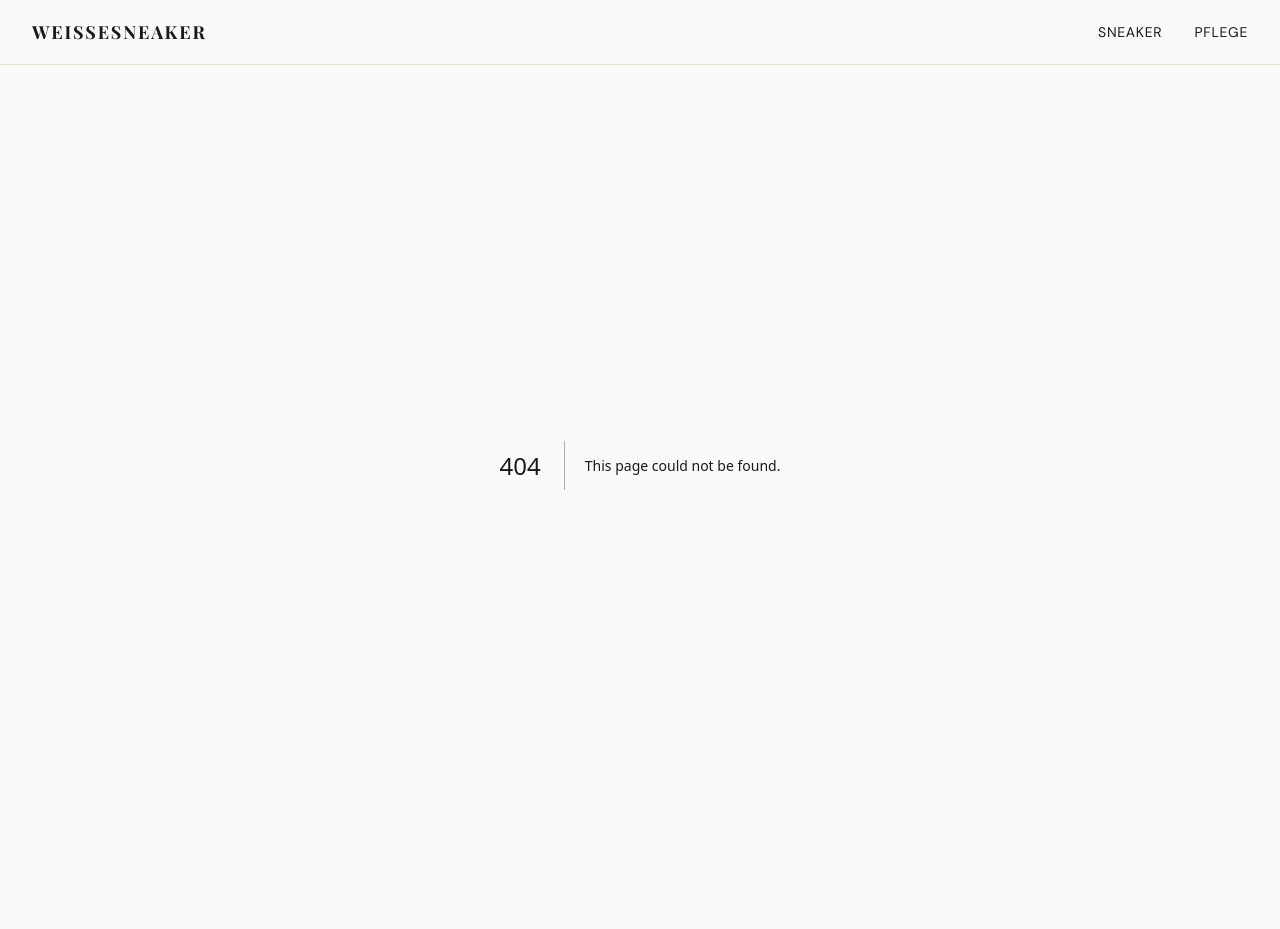
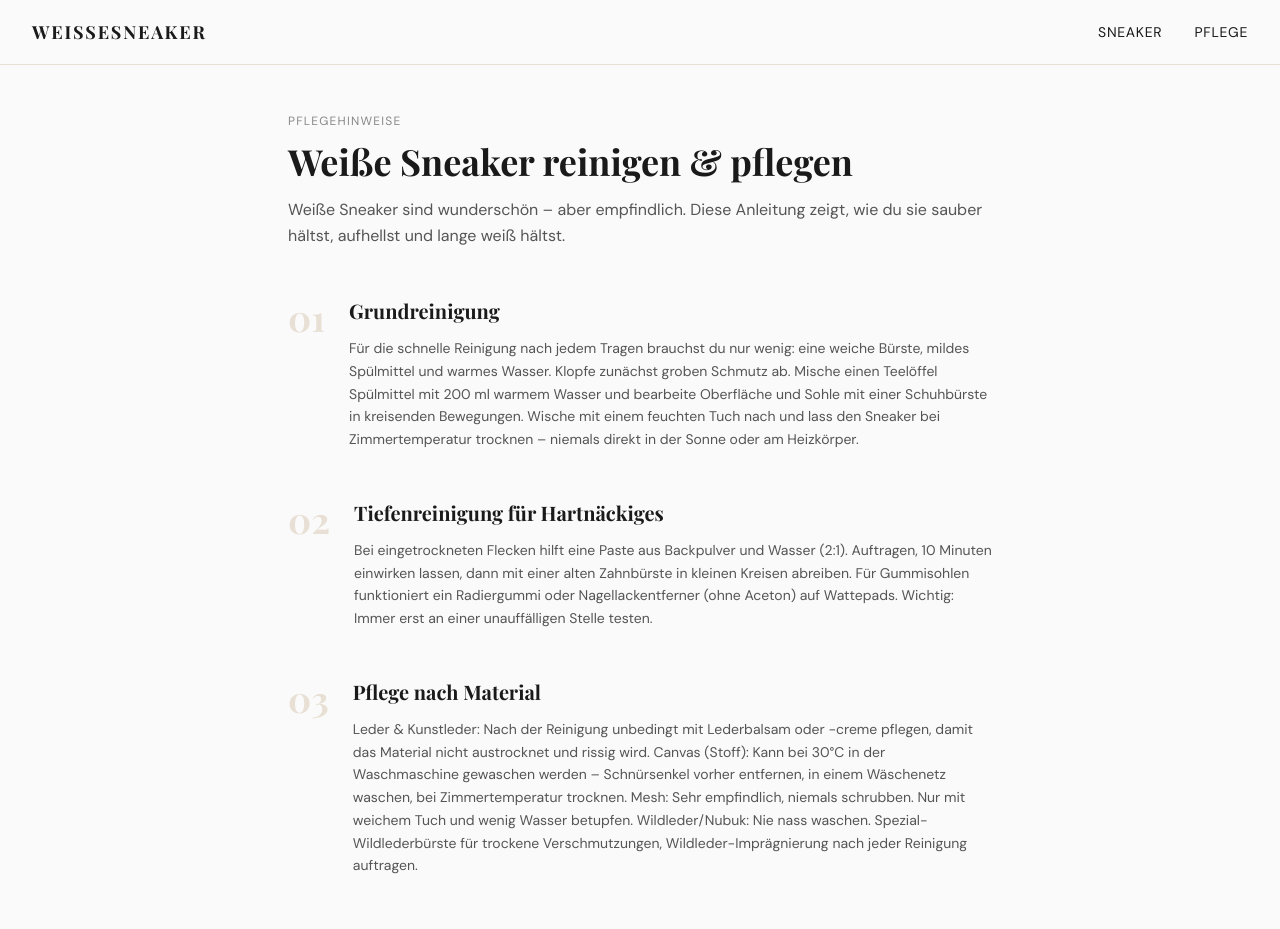
Before and after one commit to swoerner/weissesneaker, a Next.js app: page /pflege in a window 1280 px wide. Before the commit this address had no page. Shown: the top 929 px of the page. Built offline with nearby package versions, Linux system fonts and the light colour scheme; a web font is replaced by a local one.

Commit message:
feat: add /pflege care guide page with 6 sections and product recommendations

```diff
--- /dev/null
+++ b/app/pflege/page.tsx
@@ -0,0 +1,121 @@
+import type { Metadata } from 'next'
+import AffiliateButton from '@/components/AffiliateButton'
+
+export const metadata: Metadata = {
+  title: 'Weiße Sneaker reinigen & pflegen – Die ultimative Anleitung',
+  description:
+    'Schritt-für-Schritt-Anleitungen für saubere, strahlend weiße Sneaker – nach Material, Verschmutzungsgrad und Lagerung.',
+}
+
+const sections = [
+  {
+    number: '01',
+    title: 'Grundreinigung',
+    content: `Für die schnelle Reinigung nach jedem Tragen brauchst du nur wenig: eine weiche Bürste, mildes Spülmittel und warmes Wasser. Klopfe zunächst groben Schmutz ab. Mische einen Teelöffel Spülmittel mit 200 ml warmem Wasser und bearbeite Oberfläche und Sohle mit einer Schuhbürste in kreisenden Bewegungen. Wische mit einem feuchten Tuch nach und lass den Sneaker bei Zimmertemperatur trocknen – niemals direkt in der Sonne oder am Heizkörper.`,
+  },
+  {
+    number: '02',
+    title: 'Tiefenreinigung für Hartnäckiges',
+    content: `Bei eingetrockneten Flecken hilft eine Paste aus Backpulver und Wasser (2:1). Auftragen, 10 Minuten einwirken lassen, dann mit einer alten Zahnbürste in kleinen Kreisen abreiben. Für Gummisohlen funktioniert ein Radiergummi oder Nagellackentferner (ohne Aceton) auf Wattepads. Wichtig: Immer erst an einer unauffälligen Stelle testen.`,
+  },
+  {
+    number: '03',
+    title: 'Pflege nach Material',
+    content: `Leder & Kunstleder: Nach der Reinigung unbedingt mit Lederbalsam oder -creme pflegen, damit das Material nicht austrocknet und rissig wird. Canvas (Stoff): Kann bei 30°C in der Waschmaschine gewaschen werden – Schnürsenkel vorher entfernen, in einem Wäschenetz waschen, bei Zimmertemperatur trocknen. Mesh: Sehr empfindlich, niemals schrubben. Nur mit weichem Tuch und wenig Wasser betupfen. Wildleder/Nubuk: Nie nass waschen. Spezial-Wildlederbürste für trockene Verschmutzungen, Wildleder-Imprägnierung nach jeder Reinigung auftragen.`,
+  },
+  {
+    number: '04',
+    title: 'Weißmachen & Aufhellen',
+    content: `Vergilbte Sohlen lassen sich mit einem Gemisch aus Wasserstoffperoxid (3 %) und Backpulver aufhellen. Paste auftragen, Sneaker in der Sonne platzieren (UV aktiviert den Effekt), nach 30–60 Minuten abspülen. Für das Obermaterial hilft Zahnpasta (weiße, ohne Gel) auf einer Zahnbürste – kurz einreiben, abwischen, wiederholen. Kommerziell: Jason Markk, Crep Protect und Sneaker Eraser liefern sehr gute Ergebnisse.`,
+  },
+  {
+    number: '05',
+    title: 'Lagerung & Prävention',
+    content: `Weiße Sneaker vergilben durch UV-Licht und Sauerstoff. Lagere sie in ihrer Originalbox oder in transparenten Schuhboxen – kühl, trocken und lichtgeschützt. Silicagel-Beutel in der Box binden Feuchtigkeit. Vor dem Tragen immer Imprägnierspray auftragen (Abstand 30 cm, zwei Schichten, 24 h trocknen lassen). Tipp: Wechsle zwischen mehreren Paaren, damit jeder Sneaker nach dem Tragen vollständig austrocknen kann.`,
+  },
+]
+
+export default function PflegePage() {
+  return (
+    <div className="max-w-3xl mx-auto px-4 sm:px-6 lg:px-8 py-12">
+      <header className="mb-12">
+        <p className="font-dm-sans text-xs tracking-widest uppercase text-[#888] mb-3">
+          Pflegehinweise
+        </p>
+        <h1 className="font-playfair text-3xl sm:text-4xl font-bold mb-4">
+          Weiße Sneaker reinigen & pflegen
+        </h1>
+        <p className="font-dm-sans text-[#555] text-base leading-relaxed">
+          Weiße Sneaker sind wunderschön – aber empfindlich. Diese Anleitung zeigt,
+          wie du sie sauber hältst, aufhellst und lange weiß hältst.
+        </p>
+      </header>
+
+      <div className="space-y-12">
+        {sections.map((section) => (
+          <section key={section.number} className="flex gap-6">
+            <div className="flex-shrink-0">
+              <span className="font-playfair text-4xl font-bold text-[#E8E0D5]">
+                {section.number}
+              </span>
+            </div>
+            <div>
+              <h2 className="font-playfair text-xl font-bold mb-3">{section.title}</h2>
+              <p className="font-dm-sans text-[#555] text-sm leading-relaxed">
+                {section.content}
+              </p>
+            </div>
+          </section>
+        ))}
+
+        {/* Produktempfehlungen */}
+        <section className="flex gap-6">
+          <div className="flex-shrink-0">
+            <span className="font-playfair text-4xl font-bold text-[#E8E0D5]">06</span>
+          </div>
+          <div>
+            <h2 className="font-playfair text-xl font-bold mb-3">
+              Produktempfehlungen
+            </h2>
+            <p className="font-dm-sans text-[#555] text-sm leading-relaxed mb-6">
+              Diese Pflegeprodukte haben wir getestet und empfehlen sie
+              uneingeschränkt für weiße Sneaker:
+            </p>
+            <div className="grid grid-cols-1 sm:grid-cols-2 gap-4">
+              {[
+                {
+                  name: 'Jason Markk Essential Kit',
+                  desc: 'Das Original – Reinigungslösung + Premium-Bürste. Für alle Materialien geeignet.',
+                  url: 'https://www.awin1.com/cread.php?awinmid=0&awinaffid=0&p=jason-markk',
+                },
+                {
+                  name: 'Crep Protect Cure',
+                  desc: 'Schaumreiniger für hartnäckige Flecken. Besonders effektiv auf Gummisohlen.',
+                  url: 'https://www.awin1.com/cread.php?awinmid=0&awinaffid=0&p=crep-protect',
+                },
+                {
+                  name: 'Sneaker Shield Imprägnierung',
+                  desc: 'Unsichtbarer Schutzfilm vor Schmutz und Wasser – ideal vor dem ersten Tragen.',
+                  url: 'https://www.awin1.com/cread.php?awinmid=0&awinaffid=0&p=sneaker-shield',
+                },
+                {
+                  name: 'Sneaker Lab Whitener',
+                  desc: 'Spezifisch für vergilbte Sohlen und Obermaterial – restauriert das Weiß.',
+                  url: 'https://www.awin1.com/cread.php?awinmid=0&awinaffid=0&p=sneaker-lab-whitener',
+                },
+              ].map((product) => (
+                <div key={product.name} className="border border-[#eee] p-4 bg-white">
+                  <h3 className="font-playfair font-bold text-sm mb-1">{product.name}</h3>
+                  <p className="font-dm-sans text-xs text-[#888] mb-4 leading-relaxed">
+                    {product.desc}
+                  </p>
+                  <AffiliateButton affiliateUrl={product.url} label="Ansehen" />
+                </div>
+              ))}
+            </div>
+          </div>
+        </section>
+      </div>
+    </div>
+  )
+}
```
